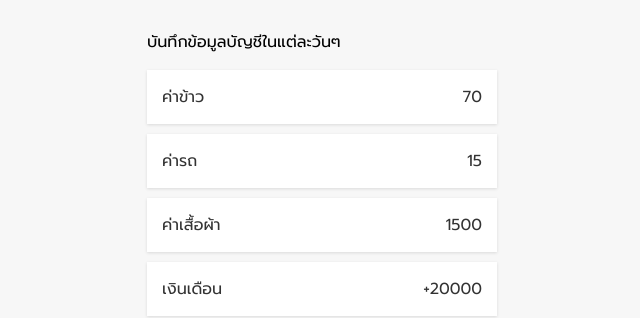
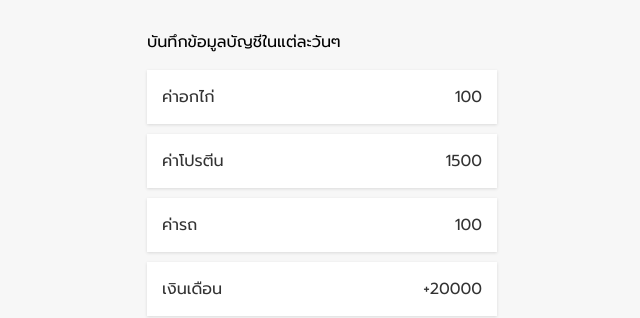
Before and after one commit to Dernorayytor/my_react_practice, a React (Create React App) app in the folder react-basic/: page / in a window 1280 px wide. Shown: the part 282-600 px from the top of the page, without its empty margins (318-958 px from the left). Built offline with nearby package versions, Linux system fonts and the light colour scheme.

Commit message:
Props Data (สร้างกำหนด data แล้วดึงมาใช้ภายใต้{})

```diff
--- a/react-basic/src/component/Transaction.js
+++ b/react-basic/src/component/Transaction.js
@@ -1,11 +1,16 @@
 import { Item,Item2 } from "./Item";
 import "../style/Transaction.css"
 const Transaction =()=>{
+    const data =[
+        {title:"ค่าอกไก่",amount:100},
+        {title:"ค่าโปรตีน",amount:1500},
+        {title:"ค่ารถ",amount:100}
+    ]
     return (
         <ul className="item-list">
-            <Item title="ค่าข้าว" amount="70"/>
-            <Item title="ค่ารถ" amount="15"/>
-            <Item title="ค่าเสื้อผ้า" amount="1500"/>
+            <Item title={data[0].title} amount={data[0].amount}/>
+            <Item title={data[1].title} amount={data[1].amount}/>
+            <Item title={data[2].title} amount={data[2].amount}/>
             <Item2/>
         </ul>
     );
```
